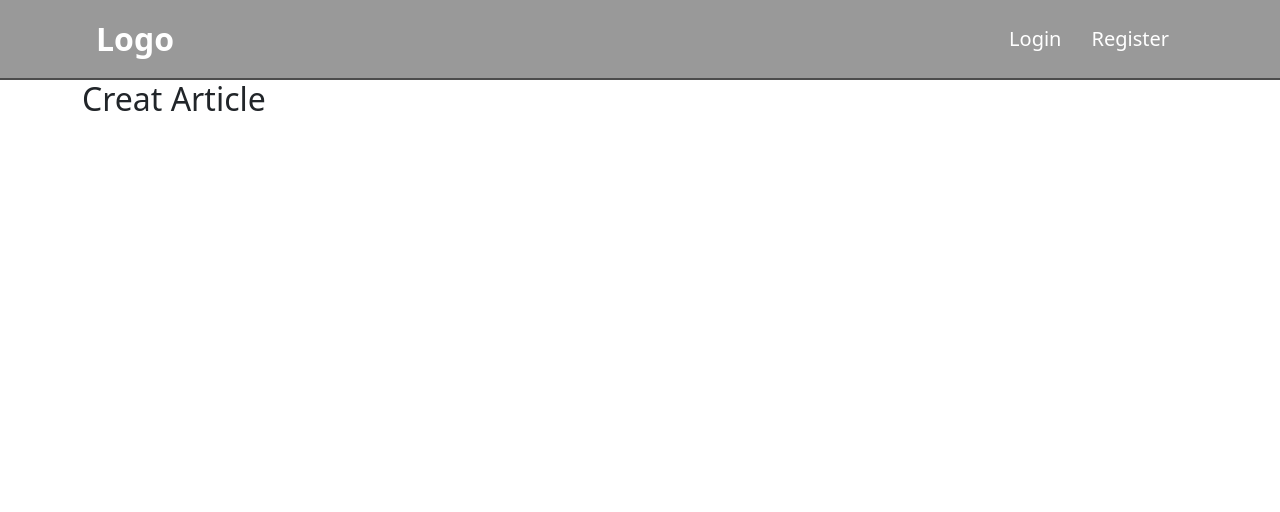
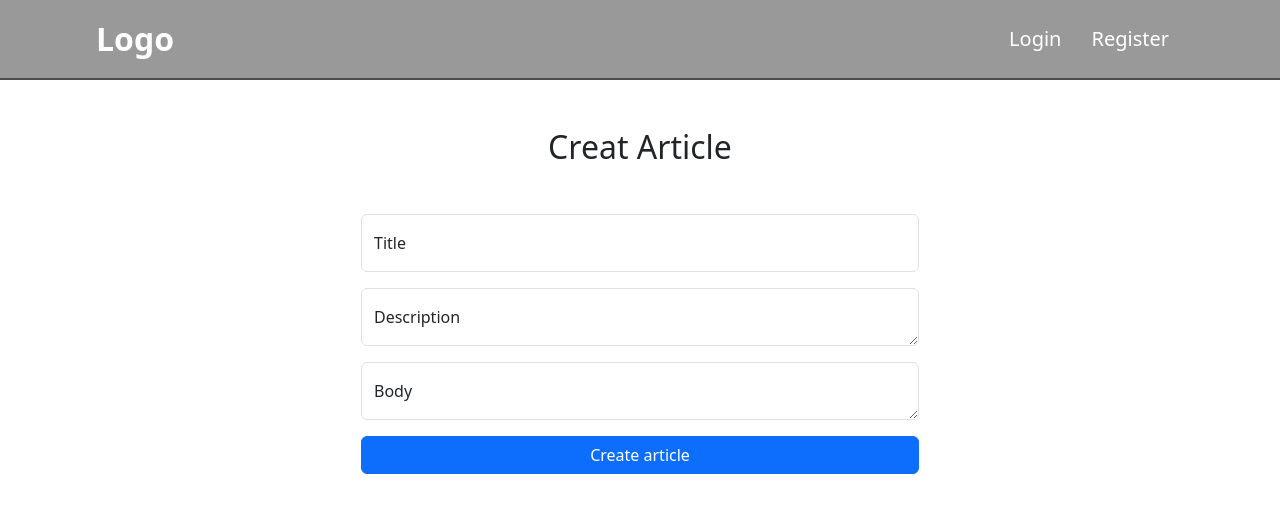
Before and after one commit to Nusratilla/vue2-login, a Vue app: page /create-article in a window 1280 px wide. Shown: the top 512 px of the page. Built offline with nearby package versions, Linux system fonts and the light colour scheme; no server answers.

Commit message:
create article UI

```diff
--- a/src/components/CreateForm.vue
+++ /dev/null
@@ -1,9 +0,0 @@
-<template>
-  <h2>Creat Article</h2>
-</template>
-<script>
-export default {
-
-}
-</script>
-<style></style>
--- a/src/components/index.js
+++ b/src/components/index.js
@@ -2,4 +2,3 @@ export { default as Navbar } from "./Navbar.vue";
 export { default as Register } from "./Register.vue";
 export { default as Login } from "./Login.vue";
 // export { default as ArticleCard } from "./ArticleCard.vue";
-export { default as CreateForm } from "./CreateForm.vue";
--- a/src/ui-components/Button.vue
+++ b/src/ui-components/Button.vue
@@ -1,5 +1,5 @@
 <template>
-  <button class="btn btn-primary color-white w-100 mt-1">
+  <button class="btn btn-primary color-white w-100 mt-3">
     <slot></slot>
   </button>
 </template>
--- /dev/null
+++ b/src/ui-components/TextArea.vue
@@ -0,0 +1,24 @@
+<template>
+  <div class="form-floating mt-3">
+    <textarea :type="type" class="form-control" :id="label" :placeholder="label" @input="updateInput"
+      :value="modelValue"> </textarea>
+    <label :for="label">{{ label }}</label>
+  </div>
+</template>
+<script>
+
+export default {
+  name: 'TextArea',
+  props: {
+    label: String,
+    type: String,
+    modelValue: [String, Number]
+  },
+  methods: {
+    updateInput(e) {
+      this.$emit('update:modelValue', e.target.value)
+    }
+  }
+}
+</script>
+<style></style>
--- a/src/ui-components/uindex.js
+++ b/src/ui-components/uindex.js
@@ -1,5 +1,6 @@
 import Button from "./Button.vue";
 import Input from "./Input.vue";
 import Loader from "./Loader.vue";
+import TextArea from "./TextArea.vue";
 
-export default [Button, Input, Loader];
+export default [Button, Input, Loader, TextArea];
--- a/src/views/CreateArticleView.vue
+++ b/src/views/CreateArticleView.vue
@@ -1,9 +1,34 @@
 <template>
-  <h2>Creat Article</h2>
+  <h2 class="text-center m-5">Creat Article</h2>
+  <div class="w-50 mx-auto">
+    <form @submit.prevent>
+      <Input type="text" label="Title" v-model="title" />
+      <TextArea type="text" label="Description" v-model="description" />
+      <TextArea type="text" label="Body" v-model="body" />
+      <Button @click="createArticleHandler">Create article</Button>
+    </form>
+  </div>
 </template>
 <script>
 export default {
-
+  data() {
+    return {
+      title: '',
+      description: '',
+      body: '',
+    }
+  },
+  methods: {
+    createArticleHandler() {
+      const article = {
+        title: this.title,
+        description: this.description,
+        body: this.body,
+        tagList: [],
+      }
+      console.log(article);
+    },
+  },
 }
 </script>
 <style></style>
```
